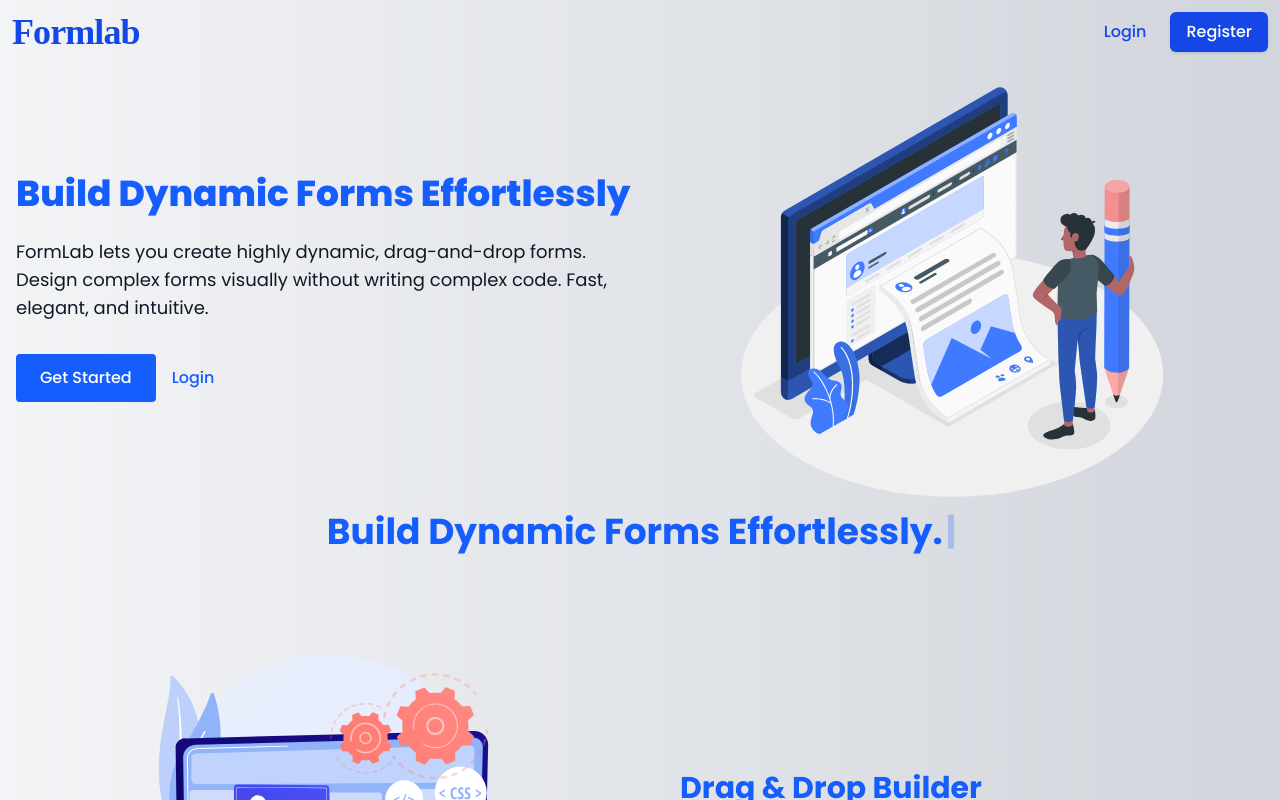
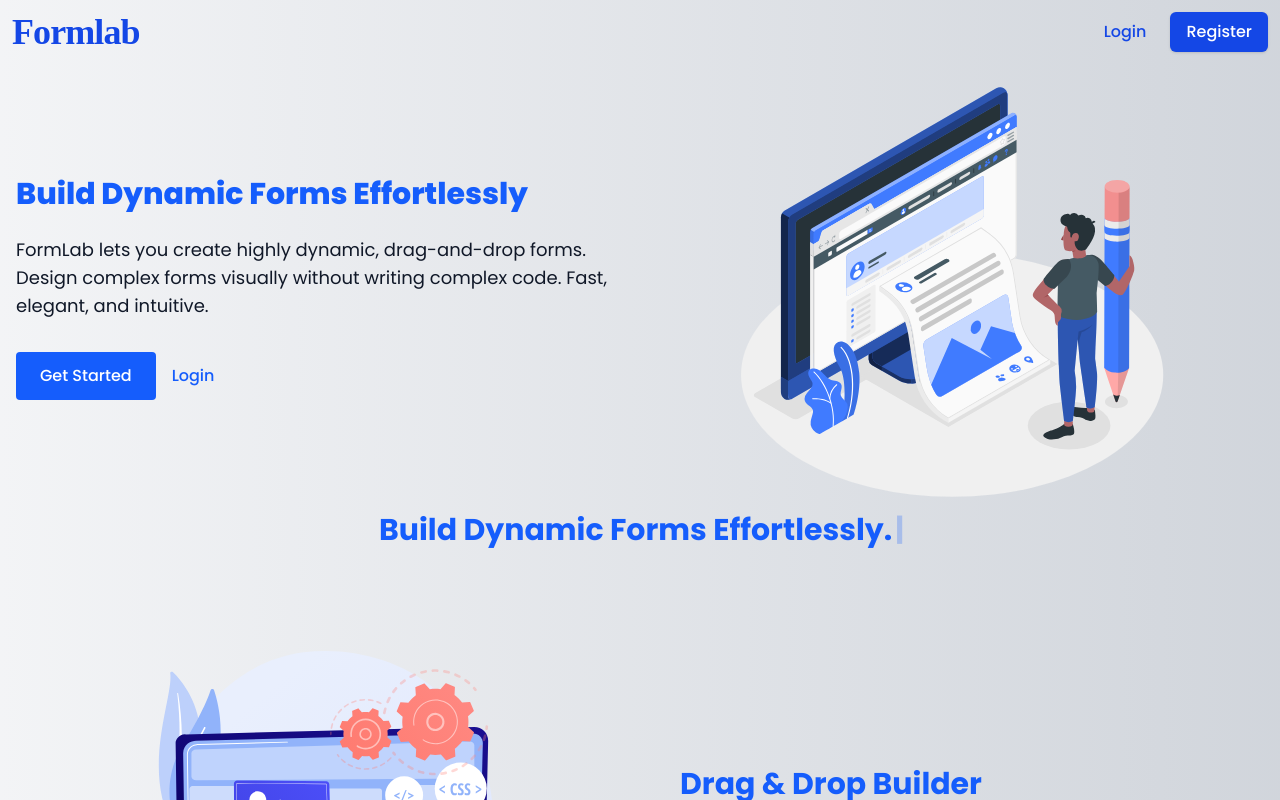
Before and after one commit to bsp704848/FormLab, a React (Vite) app: page / in a window 1280 px wide. Shown: the top 800 px of the page. Built offline with nearby package versions, Linux system fonts and the light colour scheme; no server answers; a web font is replaced by a local one.

Commit message:
modified:   src/components/Pages/Homepage.jsx

```diff
--- a/src/components/Pages/Homepage.jsx
+++ b/src/components/Pages/Homepage.jsx
@@ -24,7 +24,7 @@ export default function Home() {
             transition={{ duration: 0.8 }}
             className="md:w-1/2 mb-10 md:mb-0"
           >
-            <h1 className="text-3xl md:text-4xl font-extrabold text-blue-600 mb-6">
+            <h1 className="text-4xl md:text-3xl font-extrabold text-blue-600 mb-6">
               Build Dynamic Forms Effortlessly
             </h1>
             <p className="text-lg text-gray-900 mb-8">
@@ -73,7 +73,7 @@ export default function Home() {
           transition={{ duration: 0.8 }}
           className="max-w-7xl mx-auto px-4"
         >
-          <h2 className="text-xl md:text-4xl font-bold text-center text-blue-600 mb-12">
+          <h2 className="text-xl md:text-3xl font-bold text-center text-blue-600 mb-12">
             <Typewriter
               words={[
                 'Why FormLab?',
```
